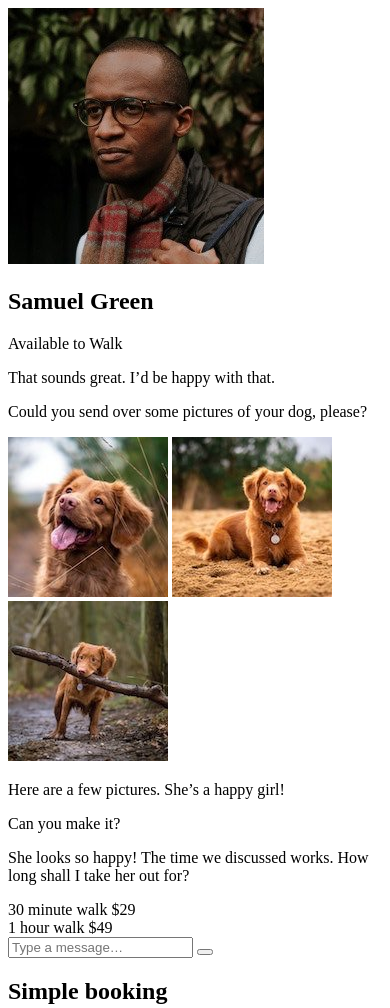
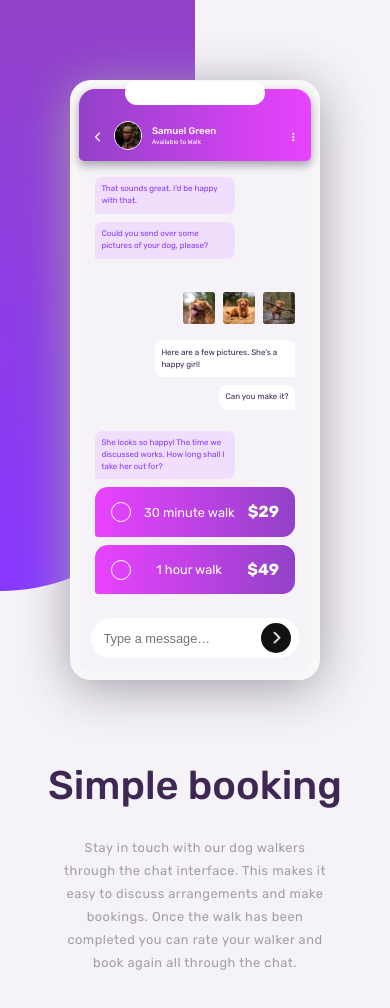
Before and after one commit to Namonamo77/fem-chat-app, a plain HTML site: page index.html in a window 390 px wide. Shown: the top 1008 px of the page. Drawn offline with Linux system fonts and the light colour scheme.

Commit message:
Mobile css

```diff
--- a/index.html
+++ b/index.html
@@ -5,12 +5,20 @@
     <meta name="viewport" content="width=device-width, initial-scale=1.0" />
     <!-- displays site properly based on user's device -->
 
+    <link rel="preconnect" href="https://fonts.googleapis.com" />
+    <link rel="preconnect" href="https://fonts.gstatic.com" crossorigin />
+    <link
+      href="https://fonts.googleapis.com/css2?family=Rubik:wght@400;500;700&display=swap"
+      rel="stylesheet"
+    />
+
     <link
       rel="icon"
       type="image/png"
       sizes="32x32"
       href="./images/favicon-32x32.png"
     />
+    <link rel="stylesheet" href="./styles.css" />
 
     <title>Frontend Mentor | [Challenge Name Here]</title>
 
@@ -33,7 +41,19 @@
 
         <header>
           <nav>
-            <div class="arrow"></div>
+            <div>
+              <svg
+                class="arrow"
+                xmlns="http://www.w3.org/2000/svg"
+                height="1em"
+                viewBox="0 0 320 512"
+              >
+                <!--! Font Awesome Free 6.4.2 by @fontawesome - https://fontawesome.com License - https://fontawesome.com/license (Commercial License) Copyright 2023 Fonticons, Inc. -->
+                <path
+                  d="M9.4 233.4c-12.5 12.5-12.5 32.8 0 45.3l192 192c12.5 12.5 32.8 12.5 45.3 0s12.5-32.8 0-45.3L77.3 256 246.6 86.6c12.5-12.5 12.5-32.8 0-45.3s-32.8-12.5-45.3 0l-192 192z"
+                />
+              </svg>
+            </div>
             <div class="profile">
               <div class="photo">
                 <img class="profile-photo" src="./images/avatar.jpg" alt="" />
@@ -43,7 +63,19 @@
                 <p class="profile-subtitle">Available to Walk</p>
               </div>
             </div>
-            <div class="menu"></div>
+            <div>
+              <svg
+                class="menu"
+                xmlns="http://www.w3.org/2000/svg"
+                height="1em"
+                viewBox="0 0 128 512"
+              >
+                <!--! Font Awesome Free 6.4.2 by @fontawesome - https://fontawesome.com License - https://fontawesome.com/license (Commercial License) Copyright 2023 Fonticons, Inc. -->
+                <path
+                  d="M64 360a56 56 0 1 0 0 112 56 56 0 1 0 0-112zm0-160a56 56 0 1 0 0 112 56 56 0 1 0 0-112zM120 96A56 56 0 1 0 8 96a56 56 0 1 0 112 0z"
+                />
+              </svg>
+            </div>
           </nav>
         </header>
         <div class="mobile-body">
@@ -84,13 +116,31 @@
               take her out for?
             </p>
           </div>
-          <div class="message-left price">30 minute walk $29</div>
-          <div class="message-left prie">1 hour walk $49</div>
+          <div class="message-left price">
+            <div class="circle-price"></div>
+            <p class="price-left">30 minute walk</p>
+            <p class="price-right">$29</p>
+          </div>
+          <div class="message-left price">
+            <div class="circle-price"></div>
+            <p class="price-left">1 hour walk</p>
+            <p class="price-right">$49</p>
+          </div>
         </div>
         <div class="send-message">
           <input type="text" placeholder="Type a message…" />
           <button class="send-btn">
-            <i></i>
+            <svg
+              class="arrow-right"
+              xmlns="http://www.w3.org/2000/svg"
+              height="1em"
+              viewBox="0 0 320 512"
+            >
+              <!--! Font Awesome Free 6.4.2 by @fontawesome - https://fontawesome.com License - https://fontawesome.com/license (Commercial License) Copyright 2023 Fonticons, Inc. -->
+              <path
+                d="M9.4 233.4c-12.5 12.5-12.5 32.8 0 45.3l192 192c12.5 12.5 32.8 12.5 45.3 0s12.5-32.8 0-45.3L77.3 256 246.6 86.6c12.5-12.5 12.5-32.8 0-45.3s-32.8-12.5-45.3 0l-192 192z"
+              />
+            </svg>
           </button>
         </div>
       </div>
--- /dev/null
+++ b/styles.css
@@ -0,0 +1,259 @@
+:root {
+    /* primary colors */
+    --PaleViolet: hsl(276, 100%, 81%);
+    --PaleVioletLight: hsl(276, 84%, 93%);
+    --ModerateViolet: hsl(276, 55%, 52%);
+    --DesaturatedDarkViolet: hsl(271, 15%, 43%);
+    --GrayishBlue: hsl(206, 6%, 79%);
+    --VeryDarkDesaturatedViolet: hsl(271, 36%, 24%);
+    --DarkGrayishViolet: hsl(270, 7%, 64%);
+
+    /* Gradient */
+    --LightMagenta: hsl(293, 100%, 63%);
+    --LightViolet: hsl(264, 100%, 61%);
+
+    /* Secondary */
+    --White: hsl(0, 10%, 97%);
+    --LightGrayishViolet: hsl(270, 20%, 96%);
+    --VeryDarkDesaturatedViolet: hsl(271, 36%, 24%);
+    --VeryLightMagenta: hsl(289, 100%, 72%);
+
+    /* Fonts */
+    --ff: "Rubik", sans-serif;
+    --fw-reg: 400;
+    --fw-med: 500;
+    --fw-bold: 700;
+
+}
+*,
+*::before,
+*::after {
+    box-sizing: border-box;
+}
+
+body {
+    margin: 0;
+    padding: 0;
+    font-family: var(--ff);
+    display: flex;
+    justify-content: space-between;
+    align-items: center;
+    flex-direction: column;
+    background: var(--LightGrayishViolet);
+    line-height: 1.5;
+}
+h1, p {
+    margin: 0;
+}
+
+img {
+    max-width: 100%;
+}
+
+.form-object {
+    width: 100vw;
+    height: 70%;
+    position: absolute;
+    z-index: -1;
+    border-radius: 0 0 16em 16em;
+    top: 0;
+    left: -50%;
+    background: linear-gradient(var(--ModerateViolet), var(--LightViolet));
+}
+
+.mobile {
+    position: relative;
+    max-width: 250px;
+    margin: 5em auto 1em auto;
+    border-radius: 1.3em;
+    border: .6em solid var(--White);
+    background: var(--LightGrayishViolet);
+    box-shadow: 0 8px 50px var(--DarkGrayishViolet);
+}
+
+header {
+    height: 4.5em;
+    background: linear-gradient(to right, var(--ModerateViolet), var(--LightMagenta));
+    border-radius: 1em 1em .3em .3em;
+    box-shadow: 0 4px 10px var(--DarkGrayishViolet);
+    padding: 2em 1em .5em 1em;
+    color: #fff;
+}
+nav {
+    display: flex;
+    justify-content: space-between;
+    align-items: center;
+    margin-top: -.3em;
+}
+.profile-name {
+    margin: 0 0 .4em 0;
+    font-size: .6rem;
+    font-weight: 500;
+}
+.profile-subtitle {
+    font-size: .4rem;
+    font-weight: 400;
+    margin: 0;
+}
+.person-infos {
+    margin: 0 0 0 -.2em;
+    line-height: 1;
+}
+.iphone-area {
+    position: absolute;
+    top: -.5em;
+    left: 20%;
+    background: #fff;
+    width: 60%;
+    height: 1.5em;
+    border-radius: 3em;
+    z-index: 1;
+}
+.arrow, .menu {
+    margin-top: -1em;
+    height: 10px;
+    fill: #fff;
+}
+.photo {
+    margin-top: .4em;
+}
+.profile {
+    display: flex;
+    justify-content: start;
+    align-items: center;
+    margin-left: -4em;
+    margin-top: -.1em;
+}
+
+.profile-photo {
+    align-items: center;
+    width: 1.8em;
+    height: 1.8em;
+    border-radius: 50%;
+    border: 1px solid #fff;
+    margin-right: .8em ;
+}
+
+.mobile-body {
+    padding: 1em;
+    display: flex;
+    flex-direction: column;
+}
+.message {
+    background: #fff;
+    padding: .8em;
+    max-width: 70%;
+    margin-bottom: 1em;
+    font-size: .5rem;
+}
+
+.message-left .message {
+    margin-left: 0;
+    border-radius: 1em 1em 1em .2em;
+    background: var(--PaleVioletLight);
+    color: var(--LightViolet);
+}
+.message-right {
+    margin-right: 0;
+    display: flex;
+    justify-content: flex-end;
+}
+.message-right:nth-child(5) {
+    margin-bottom: .8em;
+}
+.message-right .message {
+    border-radius: 1em 1em .2em 1em;
+    color: var(--VeryDarkDesaturatedViolet);
+}
+
+
+.photos {
+    display: flex;
+    justify-content: flex-end;
+    align-items: center;
+    margin: .8em 0 1em 0;
+}
+.dog-photo {
+    width: 2em;
+    height: 2em;
+    margin-left: .5em;
+    margin-top: .8em;
+    border-radius: .2em;
+}
+
+.title {
+    font-size: 2.5rem;
+    color: var(--VeryDarkDesaturatedViolet);
+    font-weight: var(--fw-med);
+    text-align: center;
+    margin: 1.5em 0 .5em;
+}
+.description {
+    font-size: .8rem;
+    font-weight: var(--fw-reg);
+    letter-spacing: .5px;
+    line-height: 1.8;
+    text-align: center;
+    width: 70%;
+    color: var(--DarkGrayishViolet);
+    margin: 0 auto 4em auto;
+}
+
+.price {
+    background: linear-gradient(to left, var(--ModerateViolet), var(--LightMagenta));
+    padding: .8em 1em;
+    border-radius: .8em .8em .8em .2em;
+    display: flex;
+    justify-content: space-between;
+    align-items: center;
+    margin-bottom: .5em;
+    color: #fff;
+}
+.circle-price {
+    width: 20px;
+    height: 20px;
+    border-radius: 50%;
+    border: .5px solid #fff;
+}
+.price-left {
+    font-size: .8rem;
+}
+.price-right {
+    font-weight: var(--fw-bold);
+}
+.send-message {
+    position: relative;
+
+}
+
+.send-message input {
+    background: #fff;
+    border: none;
+    outline: none;
+    display: block;
+    width: 90%;
+    height: 40px;
+    border-radius: 6em;
+    margin: 0 auto 1em;
+    padding: 1em;
+    font-size: .8rem;
+    color: var(--GrayishBlue);
+}
+button {
+    position: absolute;
+    top: 12%;
+    right: 1.5em;
+    bottom: 0;
+    width: 30px;
+    height: 30px;
+    border-radius: 50%;
+    background: #111;
+    border: none;
+    cursor: pointer;
+}
+
+.arrow-right {
+    fill: #fff;
+    transform: rotateY(180deg);
+    margin-top: .2em;
+}
```
